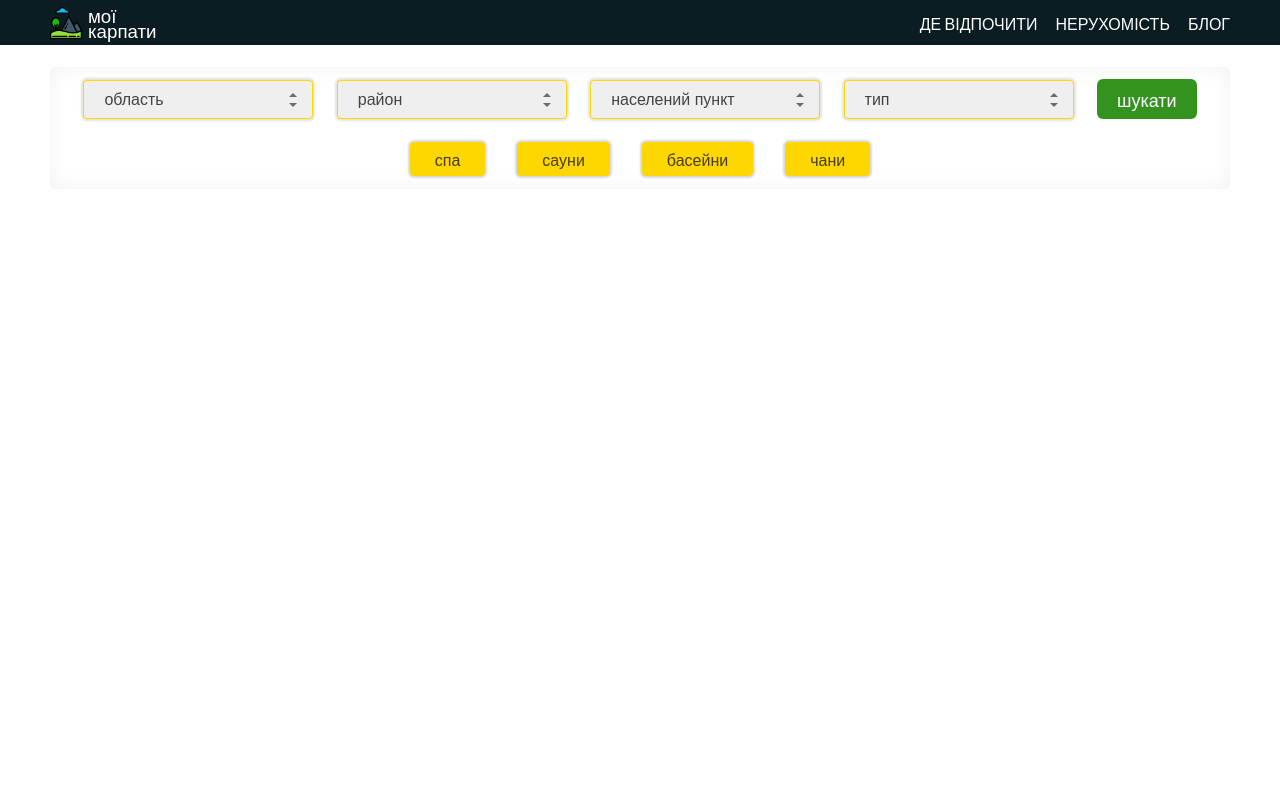
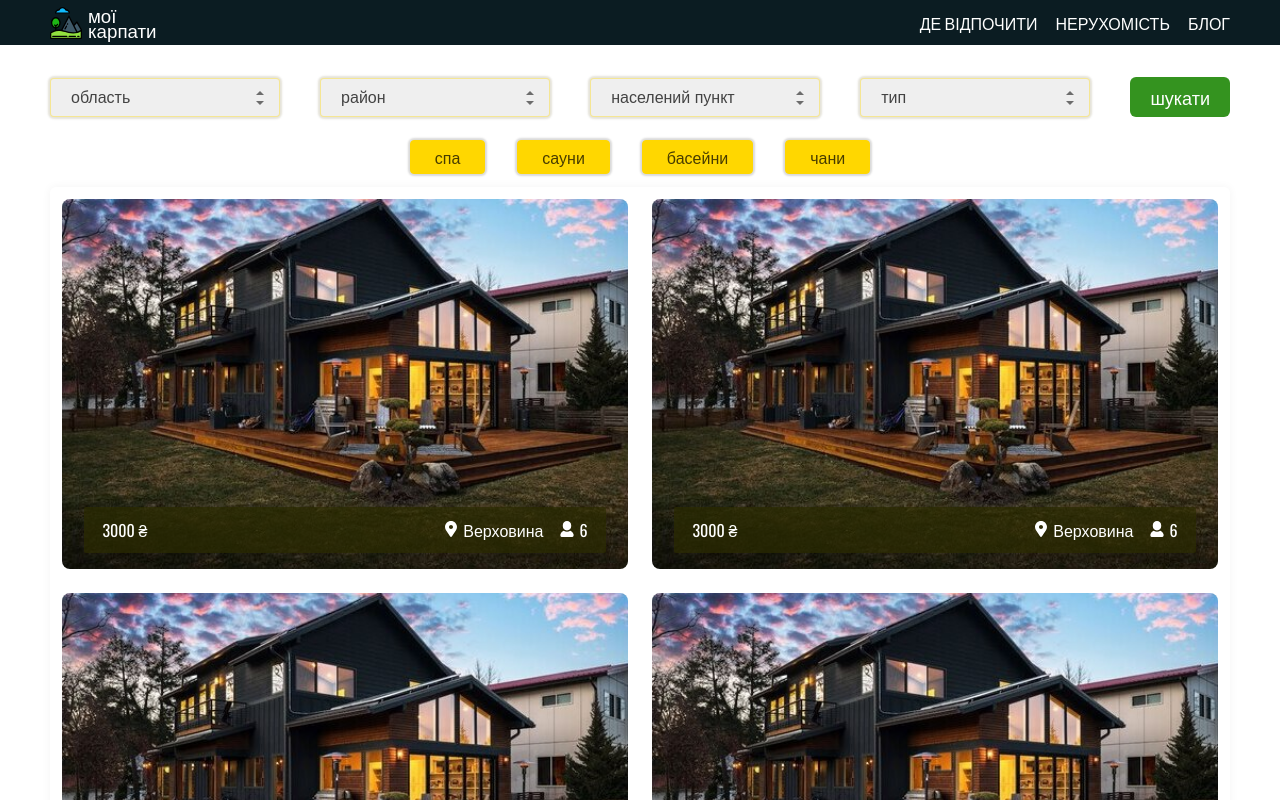
Before and after one commit to NazarHeletko/karpaty, a Next.js app: page /realty in a window 1280 px wide. Shown: the top 800 px of the page. Built offline with nearby package versions, Linux system fonts and the light colour scheme; grey boxes are pictures that could not be loaded.

Commit message:
reality items added

```diff
--- a/src/components/Page/RealtyPage/FilterRealty/FilterRealty.module.css
+++ b/src/components/Page/RealtyPage/FilterRealty/FilterRealty.module.css
@@ -1,21 +1,16 @@
 .filter {
-    padding: 2px 10px 0 10px;
 
-    border-radius: 6px;
-    -webkit-box-shadow: inset 0px 0px 20px 0px rgb(0 0 0 / 6%);
-    -moz-box-shadow: inset 0px 0px 20px 0px rgb(0 0 0 / 6%);
-    box-shadow: inset 0px 0px 20px 0px rgb(0 0 0 / 6%);
     align-items: center;
     display: flex;
     flex-direction: column;
 
 }
 .options {
-    /* background-color: antiquewhite; */
+
     height: 60px;
     display: flex;
     align-items: center;
-    justify-content: space-evenly;
+    justify-content: space-between;
     width: 100%;
 }
 .custom-select {
@@ -26,7 +21,7 @@
     width: 100%;
     font-size: 16px;
     padding: 10px 20px;
-    border: 1px solid gold;
+    border: 1px solid #ffd70061;
 
     color: #000000b8;
     font-weight: 200;
@@ -117,16 +112,12 @@
         margin-top: 16px;
     }
     .search-btn {
-        width: 90%;
+        width: 100%;
         margin-top: 16px;
         text-align: center;
     }
 }
-@media only screen and (max-width: 768px) {
-    .search-btn {
-        width: 89%;
-    }
-}
+
 
 @media only screen and (max-width: 600px) {
     .search-btn {
--- /dev/null
+++ b/src/components/Page/RealtyPage/RealtyItems/RealityItem/RealityItem.module.css
@@ -0,0 +1,85 @@
+.item-wrapper{
+    width: 50%;
+    display: flex;
+    align-items: center;
+    justify-content: center;
+    margin: 12px 0;
+}
+
+.item{
+    width: 96%;
+    height: 370px;
+    border-radius: 8px;
+    overflow: hidden;
+    position: relative;
+    display: flex;
+    justify-content: center;
+    box-sizing: border-box;
+    cursor: pointer;
+    box-shadow: none;
+    transition: box-shadow 0.2s ease-in-out;
+}
+
+.item:hover {
+    -webkit-box-shadow: 0px 0px 2px 2px rgb(0 0 0 / 74%);
+    -moz-box-shadow: 0px 0px 20px 2px rgb(0 0 0 / 74%);
+    box-shadow: 0px 0px 20px 2px rgb(0 0 0 / 74%);
+}
+
+.short-info {
+    position: absolute;
+    bottom: 16px;
+    height: 46px;
+    background-color: #2b2b00b5;
+    width: 92%;
+    border-radius: 2px;
+    color: white;
+    display: flex;
+    align-items: center;
+    justify-content: space-between;
+    padding: 0 18px;
+    box-sizing: border-box;
+}
+.right-info {
+    display: flex;
+}
+.right-info img {
+    margin-right: 4px;
+}
+.location{
+    margin-right: 16px;
+}
+
+@media only screen and (max-width: 1200px) {
+    .item {
+        height: 302px;
+    }
+}
+@media only screen and (max-width: 991px) {
+    .item-wrapper{
+        margin: 6px 0;
+    }
+    .item {
+        height: 254px;
+        width: 98%;
+    }
+}
+@media only screen and (max-width: 768px) {
+    .item-wrapper{
+        margin: 2px 0;
+    }
+    .item {
+        height: 204px;
+    }
+}
+
+@media only screen and (max-width: 600px) {
+    .item-wrapper{
+        width: 100%;
+        margin: 8px 0;
+    }
+    .item {
+        height: 258px;
+        width: 100%;
+    }
+}
--- /dev/null
+++ b/src/components/Page/RealtyPage/RealtyItems/RealityItem/RealityItem.tsx
@@ -0,0 +1,44 @@
+import Image from "next/image";
+import styles from "./RealityItem.module.css";
+
+const RealityItem = () => {
+  return (
+    <div className={styles["item-wrapper"]}>
+      <div className={styles.item}>
+        <Image
+          src="/baners/house-sidebar-baner-1.jpg"
+          fill
+          alt="house"
+          style={{ objectFit: "cover" }}
+        />
+        <div className={styles["short-info"]}>
+          <div className={styles.price}>
+            <span>3000 &#8372;</span>
+          </div>
+          <div className={styles["right-info"]}>
+            <div className={styles.location}>
+              <Image
+                src="/icons/location-icon.svg"
+                height={16}
+                width={16}
+                alt="location"
+              />
+              <span>Верховина</span>
+            </div>
+            <div className={styles.persons}>
+              <Image
+                src="/icons/person-icon.svg"
+                height={16}
+                width={16}
+                alt="location"
+              />
+              <span>6</span>
+            </div>
+          </div>
+        </div>
+      </div>
+    </div>
+  );
+};
+
+export default RealityItem;
--- a/src/components/Page/RealtyPage/RealtyItems/RealtyItems.module.css
+++ b/src/components/Page/RealtyPage/RealtyItems/RealtyItems.module.css
@@ -1,4 +1,20 @@
 .items {
-    height: 600px;
-    /* border: 2px solid red; */
+    box-sizing: border-box;
+    border-radius: 6px;
+    width: 100%;
 }
+.search-results {
+    width: 100%;
+    display: flex;
+    flex-wrap: wrap;
+    -webkit-box-shadow: 0px 0px 9px 1px rgb(0 0 0 / 4%);
+    -moz-box-shadow: 0px 0px 9px 1px rgb(0 0 0 / 4%);
+    box-shadow: 0px 0px 9px 1px rgb(0 0 0 / 4%);
+    border-radius: 6px;
+}
+
+@media only screen and (max-width: 600px) {
+    .search-results {
+        box-shadow: none;
+    }
+}
--- a/src/components/Page/RealtyPage/RealtyItems/RealtyItems.tsx
+++ b/src/components/Page/RealtyPage/RealtyItems/RealtyItems.tsx
@@ -1,12 +1,34 @@
-import  styles from "./RealtyItems.module.css"
-
+import RealityItem from "./RealityItem/RealityItem";
+import styles from "./RealtyItems.module.css";
 
 const RealtyItems = () => {
-    return(
-        <div className={styles.items}>
+  return (
+    <div className={styles.items}>
+      <div className={styles["search-results"]}>
+        <RealityItem/>
+        <RealityItem/>
+        <RealityItem/>
+        <RealityItem/>
+        <RealityItem/>
+        <RealityItem/>
+        <RealityItem/>
+        <RealityItem/>
+        <RealityItem/>
+        <RealityItem/>
+        <RealityItem/>
+        <RealityItem/>
+        <RealityItem/>
+        <RealityItem/>
+        <RealityItem/>
+      </div>
+      <div className={styles["search-recomendations-region"]}>
 
-        </div>
-    )
-}
+      </div>
+      <div className={styles["search-recomendations-all"]}>
 
-export default RealtyItems
+      </div>
+    </div>
+  );
+};
+
+export default RealtyItems;
--- a/src/components/Page/RealtyPage/RealtyPage.module.css
+++ b/src/components/Page/RealtyPage/RealtyPage.module.css
@@ -1,5 +1,4 @@
 .wrapper {
-    height: 2000px;
     padding-top: 22px;
     margin-top: 45px;
     display: flex;
```
Also changed, not shown: public/icons/location-icon.svg (added), public/icons/person-icon.svg (added).
